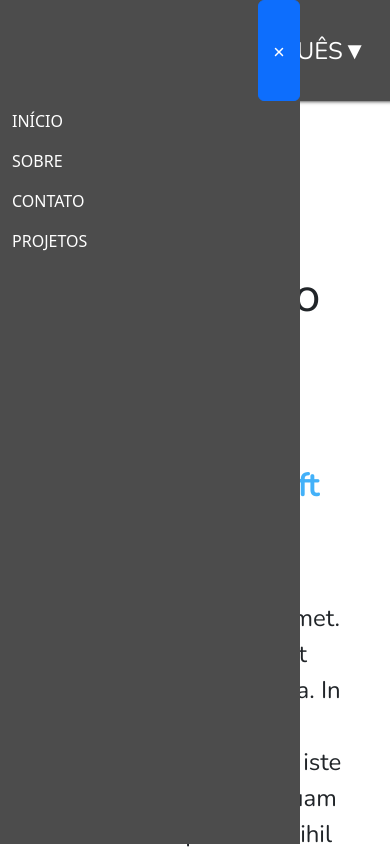
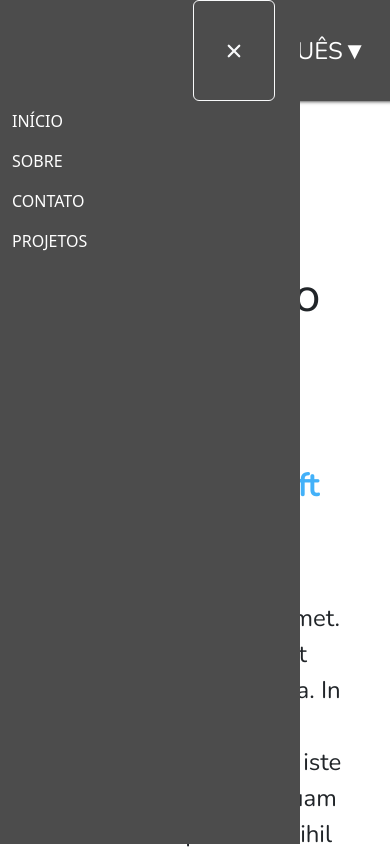
Before and after one commit to ViniciusNalaSantos/PersonalWebsite, a React (Create React App) app in the folder frontend/: page /#/home in a window 390 px wide. Shown: the top 849 px of the page. Built offline with nearby package versions, Linux system fonts and the light colour scheme.

Commit message:
Side bar development finished.

```diff
--- a/frontend/src/layout/Banner/banner.css
+++ b/frontend/src/layout/Banner/banner.css
@@ -48,6 +48,10 @@
     background-color: var(--color-main-dark-grey);
 }
 
+.side-bar {
+    display: none;
+}
+
 @media only screen and (max-width: 980px) {
 
     .banner-link {
@@ -55,6 +59,10 @@
     }
 
     .banner-navigations-menu {
+        display: block;
+    }
+
+    .side-bar {
         display: block;
     }
 
--- a/frontend/src/layout/Banner/index.js
+++ b/frontend/src/layout/Banner/index.js
@@ -5,12 +5,17 @@ import BannerLink from '../../components/BannerLink';
 import BannerDropDown from '../../components/ui/BannerDropDown';
 import SideBar from '../SideBar';
 
+function showSideBar() {
+  const sideBar = document.querySelector('.side-bar')
+  sideBar.style.display = 'block'
+}
+
 function Banner() {
   return (
     <>
       <header className="banner">
         <nav className="banner-navigations">
-          <LuMenu className='banner-navigations-menu' onClick={null}/>
+          <LuMenu className='banner-navigations-menu' onClick={showSideBar}/>
           <BannerLink to="/home" >INÍCIO</BannerLink>
           <BannerLink to="/about" >SOBRE</BannerLink>
           <BannerLink to="/projects" >PROJETOS</BannerLink>
--- a/frontend/src/layout/SideBar/index.js
+++ b/frontend/src/layout/SideBar/index.js
@@ -5,11 +5,16 @@ import Nav from 'react-bootstrap/Nav';
 import Navbar from 'react-bootstrap/Navbar';
 import Container from 'react-bootstrap/Container';
 
+function hideSideBar() {
+    const sideBar = document.querySelector('.side-bar')
+    sideBar.style.display = 'none'
+}
+
 function SideBar() {
     return (
         <div className='side-bar'>
             <div className='side-bar-top'>
-                <Button><IoClose /></Button>
+                <Button className='side-bar-top-button' variant="outline-light" onClick={hideSideBar}><IoClose size={'24'} /></Button>
             </div>
             <Navbar className='side-bar-nav'>
                 <Container>
--- a/frontend/src/layout/SideBar/sideBar.css
+++ b/frontend/src/layout/SideBar/sideBar.css
@@ -23,12 +23,16 @@
 }
 
 .side-bar-top {
-    width: 300px;
+    width: 275px;
     min-height: 12vh;
     display: flex;
     justify-content: flex-end;
 }
 
+.side-bar-top-button {
+    width: 30%;
+}
+
 .side-bar-nav:hover {
     background-color: var(--color-medium-grey);
 }
```
